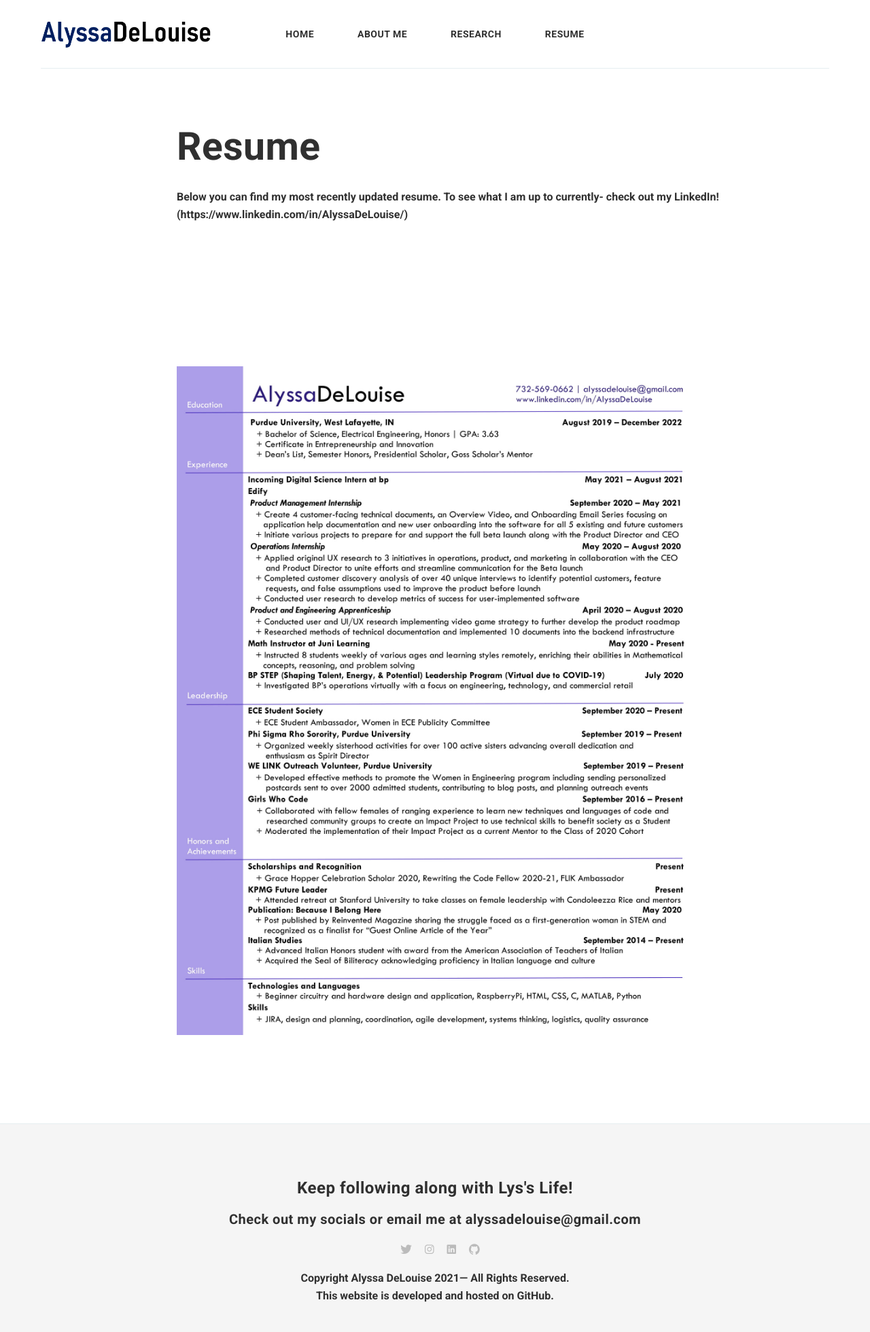
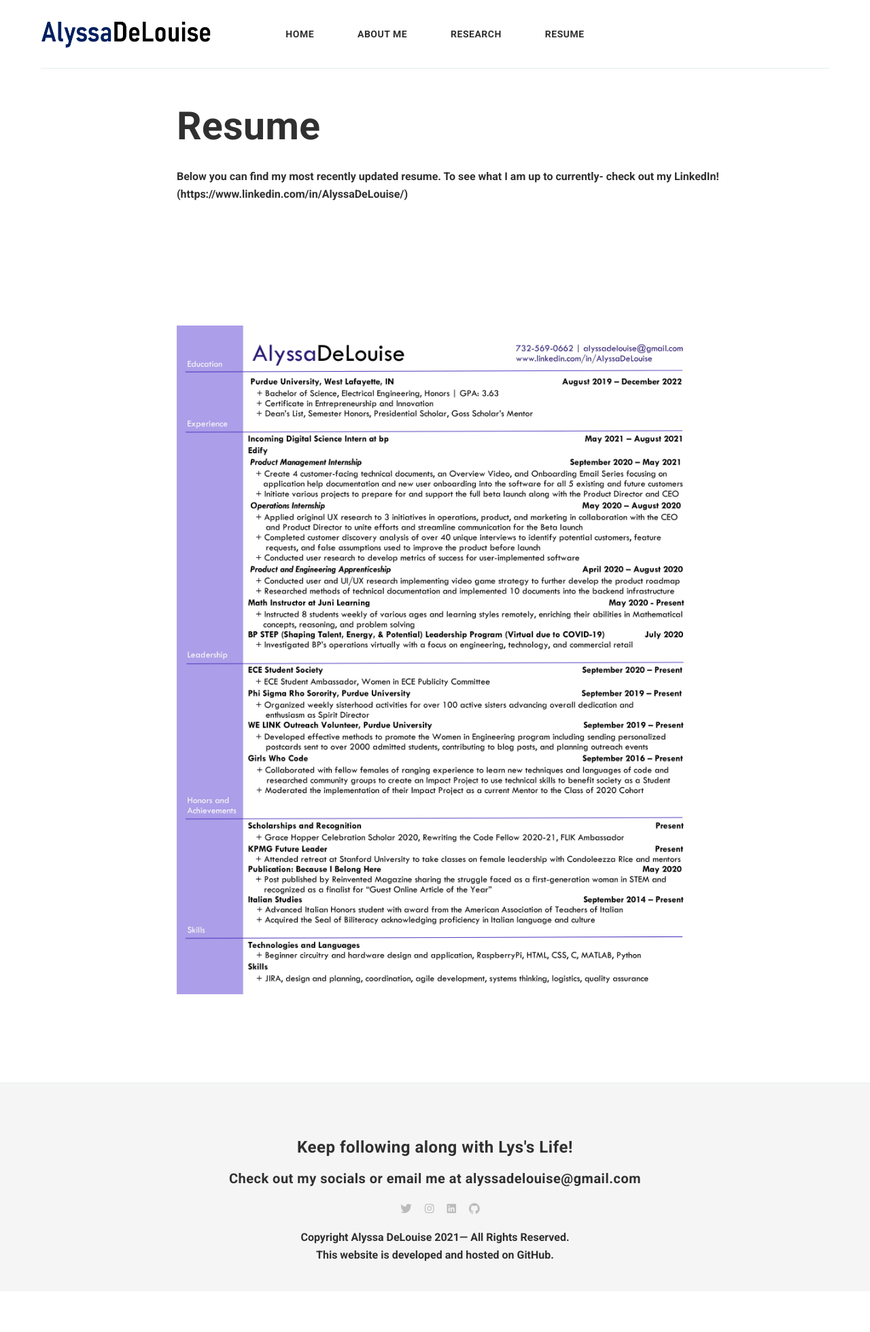
Before and after one commit to alyssadelouise/home, a Jekyll site: the page built from _pages/resume.md, in a window 1280 px wide. Shown: the whole page at 68% size. Built offline with Jekyll 4.4.1, drawn with Linux system fonts in a browser that asks for light colours; nearby versions of some CDN libraries; comment, search, counter and statistics services are not loaded; after the commit the page ends 1900 px from its top, so only the background shows below that.

Commit message:
Update _page.scss

```diff
--- a/_sass/4-layouts/_page.scss
+++ b/_sass/4-layouts/_page.scss
@@ -1,5 +1,5 @@
 .page-title-box {
-  padding: 80px 0;
+  padding: 50px 0;
   border-top: 1px solid $light-gray;
 
   .page-title {
```
